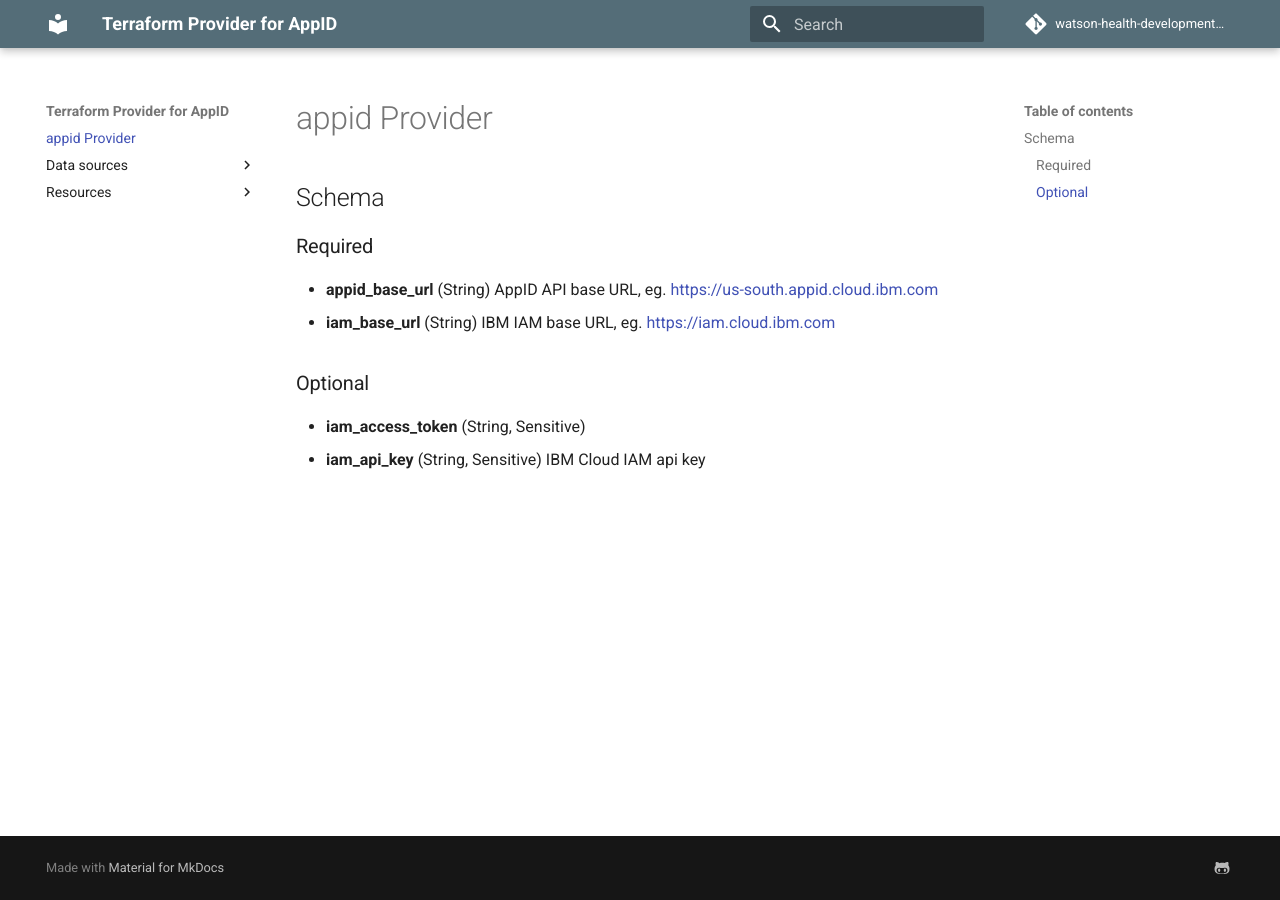
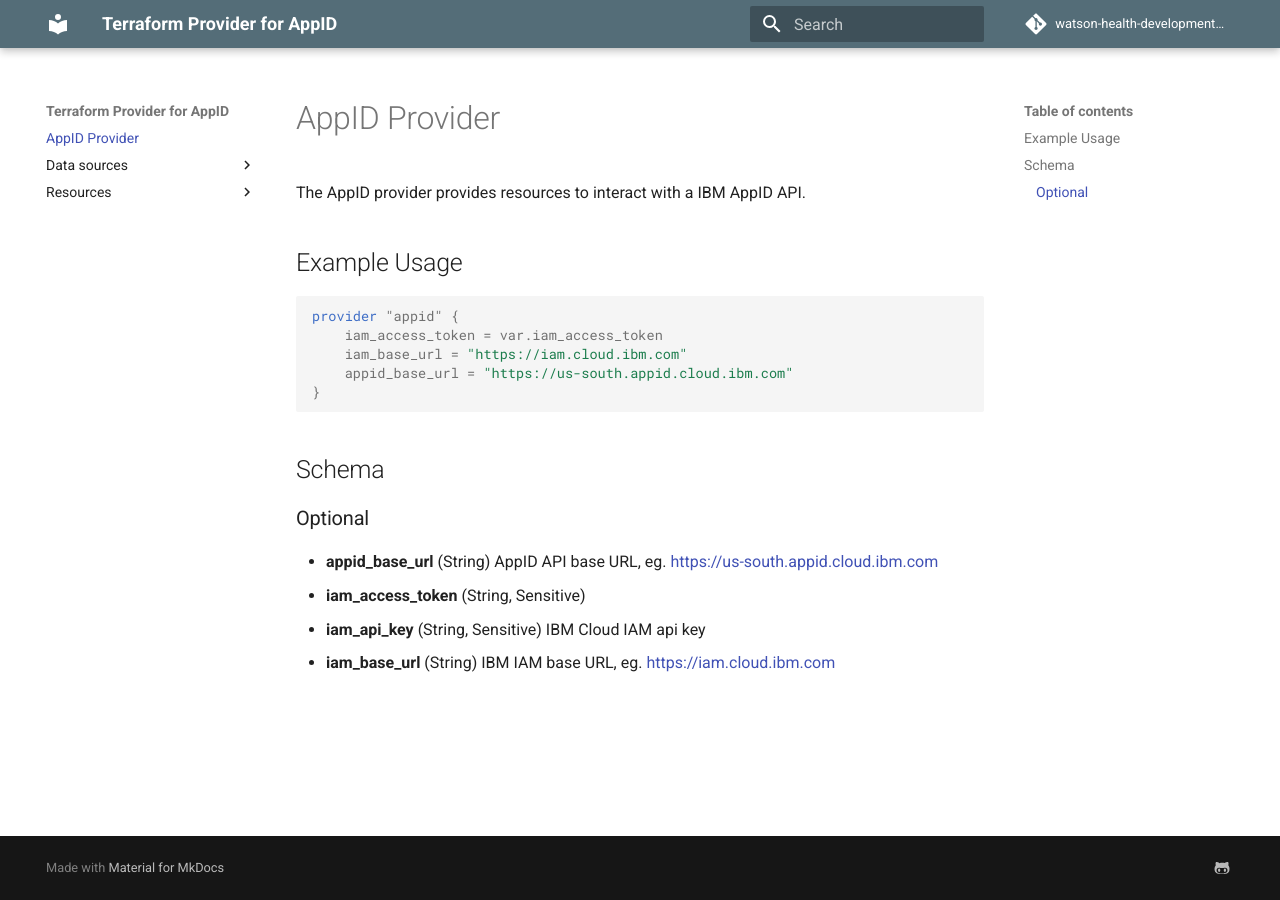
Before and after one commit to dariusbakunas/terraform-provider-appid, an MkDocs documentation site: the page built from docs/index.md, in a window 1280 px wide. Built offline with MkDocs 1.6.1 and Material for MkDocs 9.7.7, drawn with Linux system fonts in a browser that asks for light colours.

Commit message:
add index template

````diff
--- a/docs/index.md
+++ b/docs/index.md
@@ -1,26 +1,30 @@
 ---
-# generated by https://github.com/hashicorp/terraform-plugin-docs
-page_title: "appid Provider"
-subcategory: ""
+layout: ""
+page_title: "Provider: AppID"
 description: |-
-
+  The AppID provider provides resources to interact with a IBM AppID API.
 ---
 
-# appid Provider
+# AppID Provider
 
+The AppID provider provides resources to interact with a IBM AppID API.
 
+## Example Usage
 
-
+```terraform
+provider "appid" {
+    iam_access_token = var.iam_access_token
+    iam_base_url = "https://iam.cloud.ibm.com"
+    appid_base_url = "https://us-south.appid.cloud.ibm.com"
+}
+```
 
 <!-- schema generated by tfplugindocs -->
 ## Schema
 
-### Required
+### Optional
 
 - **appid_base_url** (String) AppID API base URL, eg. https://us-south.appid.cloud.ibm.com
-- **iam_base_url** (String) IBM IAM base URL, eg. https://iam.cloud.ibm.com
-
-### Optional
-
 - **iam_access_token** (String, Sensitive)
 - **iam_api_key** (String, Sensitive) IBM Cloud IAM api key
+- **iam_base_url** (String) IBM IAM base URL, eg. https://iam.cloud.ibm.com
````
Also changed, not shown: 2 other files.
